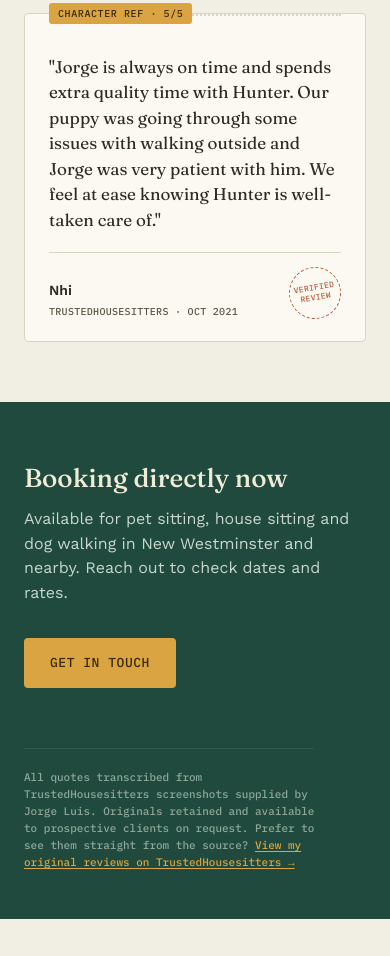
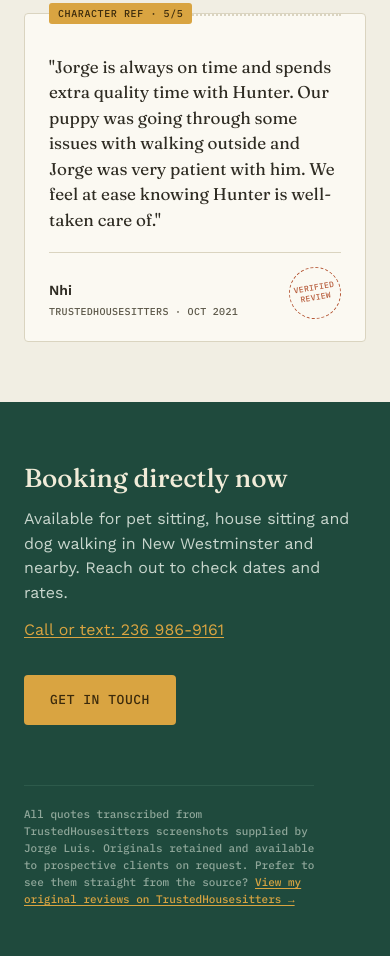
Before and after one commit to jalonso2084/pet-care-portfolio, a plain HTML site: page index.html in a window 390 px wide. Shown: the part 5441-6397 px from the top of the page. Before the commit the page ends 6360 px from the top, so only its background shows below. Drawn offline with nearby package versions, Linux system fonts and the light colour scheme.

Commit message:
Include email & cell phone.html

```diff
--- a/index.html
+++ b/index.html
@@ -444,8 +444,9 @@ footer p{
       <div>
         <h2>Booking directly now</h2>
         <p>Available for pet sitting, house sitting and dog walking in New Westminster and nearby. Reach out to check dates and rates.</p>
+        <p style="margin-top:12px;"><a class="verify-link" href="tel:+12369869161">Call or text: 236 986-9161</a></p>
       </div>
-      <a class="cta-btn" href="mailto:REPLACE-WITH-YOUR-EMAIL">Get in touch</a>
+      <a class="cta-btn" href="mailto:jorgealonso24@gmail.com">Get in touch</a>
     </div>
     <p class="note">All quotes transcribed from TrustedHousesitters screenshots supplied by Jorge Luis. Originals retained and available to prospective clients on request. Prefer to see them straight from the source? <a class="verify-link" href="https://www.trustedhousesitters.com/house-and-pet-sitters/canada/british-columbia/new-westminster/l/1509174/" target="_blank" rel="noopener">View my original reviews on TrustedHousesitters →</a></p>
   </div>
```
